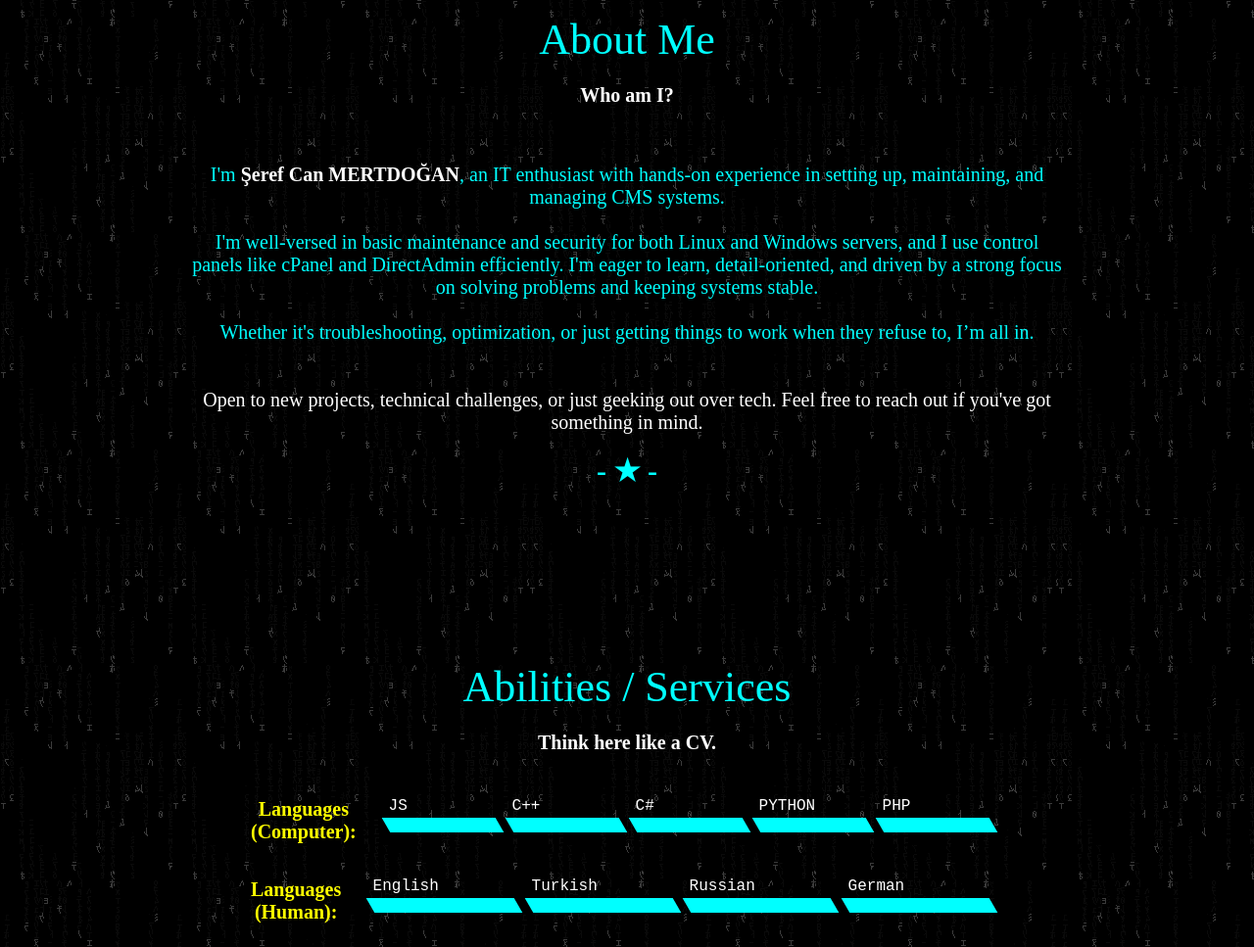
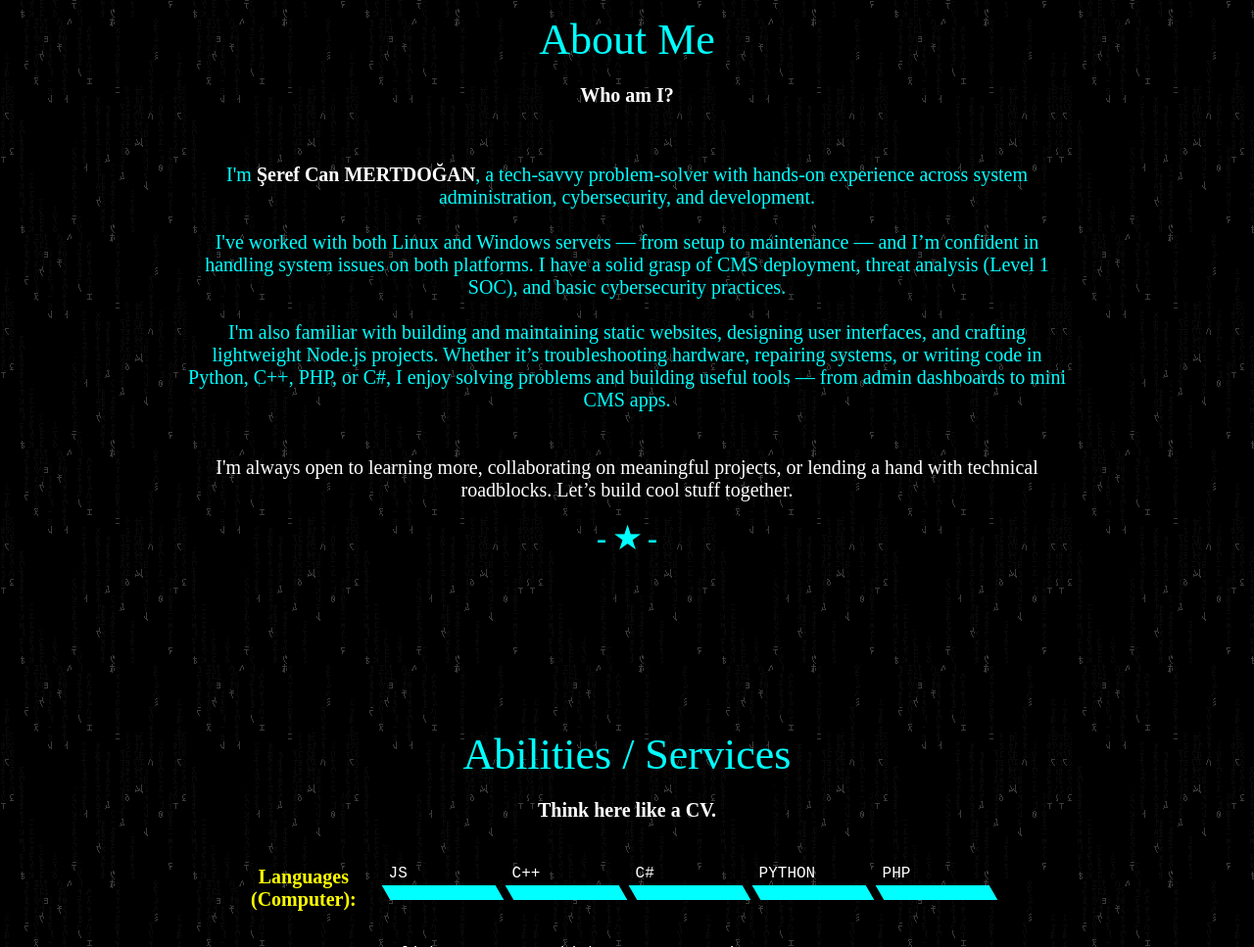
Before and after one commit to canmertdogan/canmertdogan.github.io, a plain HTML site: page index.html in a window 1280 px wide. Shown: the part 862-1829 px from the top of the page at 98% size. Drawn offline with Linux system fonts and the light colour scheme; a web font is replaced by a local one.

Commit message:
Update index.html

```diff
--- a/index.html
+++ b/index.html
@@ -55,11 +55,12 @@
         </h3>
         <p align=center style=" font-size: 20px; font-weight: 900; color: white ">Who am I?</p>
         <br>
-       <p align=center style=" font-size: 20px;">I'm <strong style="color: white !important;">Şeref Can MERTDOĞAN</strong>, an IT enthusiast with hands-on experience in setting up, maintaining, and managing CMS systems. <br><br> I'm well-versed in basic maintenance and security for both Linux and Windows servers, and I use control panels like cPanel and DirectAdmin efficiently.
+     <p align=center style=" font-size: 20px;">I'm <strong style="color: white !important;">Şeref Can MERTDOĞAN</strong>, a tech-savvy problem-solver with hands-on experience across system administration, cybersecurity, and development. <br><br>
+I've worked with both Linux and Windows servers — from setup to maintenance — and I’m confident in handling system issues on both platforms. I have a solid grasp of CMS deployment, threat analysis (Level 1 SOC), and basic cybersecurity practices.
 
-            I'm eager to learn, detail-oriented, and driven by a strong focus on solving problems and keeping systems stable. <br><br> Whether it's troubleshooting, optimization, or just getting things to work when they refuse to, I’m all in.</p> <br><br>
+<br><br> I'm also familiar with building and maintaining static websites, designing user interfaces, and crafting lightweight Node.js projects. Whether it’s troubleshooting hardware, repairing systems, or writing code in Python, C++, PHP, or C#, I enjoy solving problems and building useful tools — from admin dashboards to mini CMS apps.</p> <br><br>
 
-<p align= center style="margin-top: -10px; font-size: 20px; color: white !important">Open to new projects, technical challenges, or just geeking out over tech. Feel free to reach out if you've got something in mind.</p>
+<p align= center style="margin-top: -10px; font-size: 20px; color: white !important">I'm always open to learning more, collaborating on meaningful projects, or lending a hand with technical roadblocks. Let’s build cool stuff together.</p>
 
         <div style="color: cyan; font-size: 30px; font-family: 'Kode Mono';" align="center"><strong>- ★ -</strong></div>
         </div>
```
